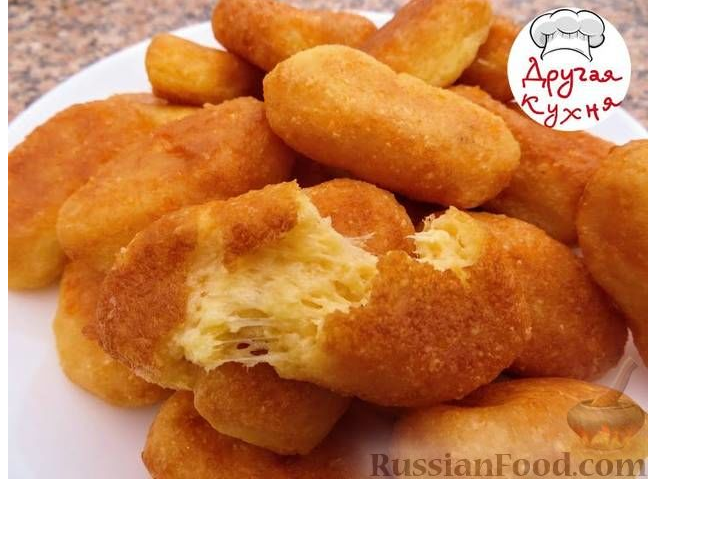
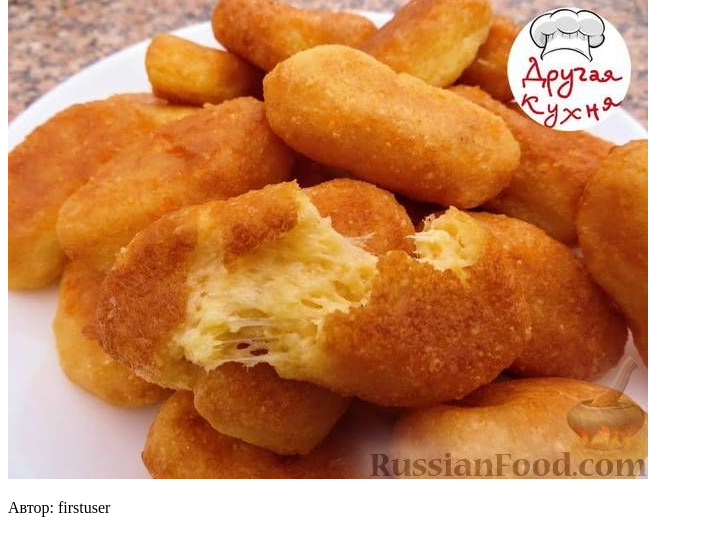
Before and after one commit to tw1nkle97/final_diplom_django, a Django app: page /recipe/2/ in a window 1280 px wide. Shown: the part 340-873 px from the top of the page, without its empty margins (0-703 px from the left). Before the commit the page ends 819 px from the top, so only its background shows below. Run offline with Django 5.2, Linux system fonts and the light colour scheme; data comes from the database, SQL or seed files in the repository.

Commit message:
fixed user didn't show in recipe

```diff
--- a/recipes/templates/recipes/recipe_detail.html
+++ b/recipes/templates/recipes/recipe_detail.html
@@ -8,6 +8,7 @@
     {% if recipe.image %}
         <img src="{{ recipe.image.url }}" alt="{{ recipe.title }}">
     {% endif %}
+    <p>Автор: {{ recipe.author }}</p>
     {% if request.user == recipe.author %}
         <a href="{% url 'edit_recipe' recipe_id=recipe.id %}">Редактировать</a>
         <a href="{% url 'delete_recipe' recipe_id=recipe.id %}">Удалить</a>
```
